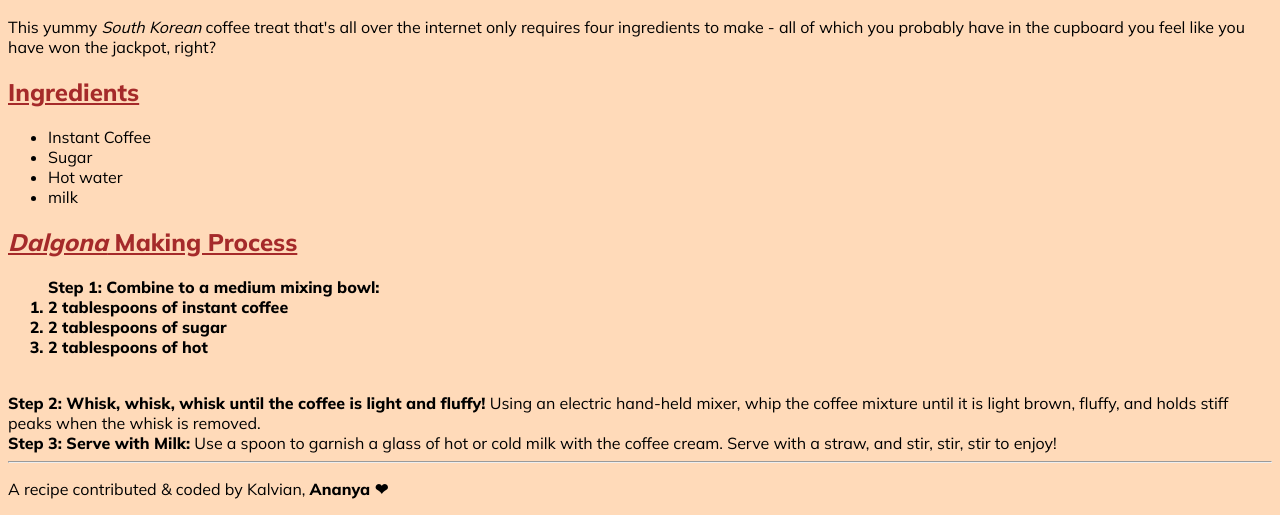
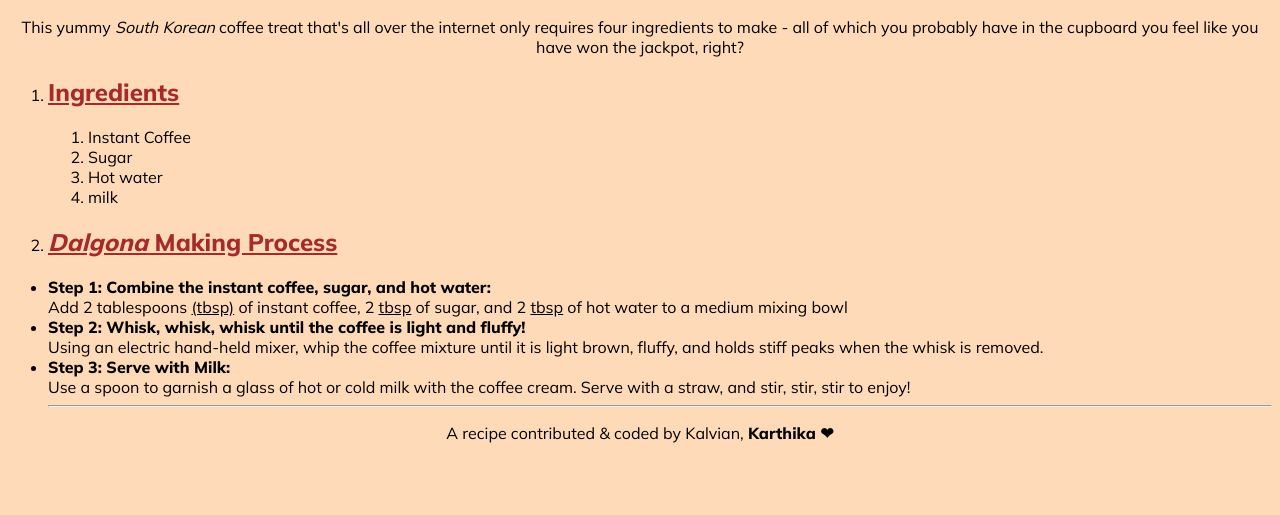
Before and after one commit to KarthikaMovva/coffee, a plain HTML site: page index.html in a window 1280 px wide. Shown: the part 386-901 px from the top of the page. After the commit the page ends 845 px from the top, so only its background shows below. Drawn offline with Linux system fonts and the light colour scheme.

Commit message:
2 files modified

```diff
--- a/index.html
+++ b/index.html
@@ -1,59 +1,41 @@
 <!DOCTYPE html>
 <html lang="en">
-
 <head>
     <meta charset="UTF-8">
     <meta name="viewport" content="width=device-width, initial-scale=1.0">
     <title>Dalgona Recipe</title>
     <link rel="stylesheet" href="style.css">
 </head>
-
 <body>
     <h1>☕ Dalgona Coffee Recipe ☕</h1>
     <img src="https://s3.ap-south-1.amazonaws.com/kalvi-education.github.io/front-end-web-development/dalgona-coffee-image.png" alt="">
     <p>This yummy <em>South Korean</em> coffee treat that's all over the internet only requires four ingredients to make
         - all of
         which you probably have in the cupboard you feel like you have won the jackpot, right?</p>
-    <h2>Ingredients</h2>
-
+   <ol><li> <h2>Ingredients</h2></li>
 <!-- Challenge 1: Use Appropriate list tag  -->
-<ul>
+<ol>
     <li>Instant Coffee</li>
     <li>Sugar</li>
     <li>Hot water</li>
-    <li>milk</li> </ul>
-
-    <h2><i>Dalgona</i> Making Process</h2>
-
+    <li>milk</li> </ol>
+  <li>  <h2><i>Dalgona</i> Making Process</h2></li></ol>
 <!-- Challenge 2: Use appropriate list tag  -->
     <!--Process 1-->
-<ol>
-
-
-    <strong>Step 1: Combine to a medium mixing bowl: <li>2 tablespoons of instant coffee</li>
-    <li>2 tablespoons of sugar</li>
-    <li>2 tablespoons of hot</li></strong>
-    </dt> </ol>
-
-
-
-    <br>
-    <!--Process 2-->
-
-    <strong>Step 2: Whisk, whisk, whisk until the coffee is light and fluffy!</strong>
-
-    Using an electric hand-held mixer, whip the coffee mixture until it is light brown, fluffy, and holds stiff
+    <ul>
+<li><strong>Step 1: Combine the instant coffee, sugar, and hot water:</strong><br></dt>
+Add 2 tablespoons <u>(tbsp)</u> of instant coffee, 2 <u>tbsp</u> of sugar, and 2
+<u>tbsp</u> of hot water to a medium mixing bowl <br></li>
+ <!--Process 2-->
+<li><strong>Step 2: Whisk, whisk, whisk until the coffee is light and fluffy!</strong><br>
+ Using an electric hand-held mixer, whip the coffee mixture until it is light brown, fluffy, and holds stiff
     peaks when the whisk is removed.
-
-    <br>
+<br></li>
     <!--Process 3-->
-
-    <strong>Step 3: Serve with Milk:</strong>
-
-    Use a spoon to garnish a glass of hot or cold milk with the coffee cream. Serve with a straw, and stir,
+     <li><strong>Step 3: Serve with Milk:</strong><br>
+Use a spoon to garnish a glass of hot or cold milk with the coffee cream. Serve with a straw, and stir,
     stir, stir to enjoy!
-    <hr>
-    <p>A recipe contributed & coded by Kalvian, <b>Ananya ❤</b></p>
+    <hr></li></ul>
+    <p>A recipe contributed & coded by Kalvian, <b>Karthika ❤</b></p>
 </body>
-
 </html>
--- a/style.css
+++ b/style.css
@@ -16,3 +16,4 @@ button{
   color: white;
   font-size: 120%;
 }
+p{text-align: center;}
```
